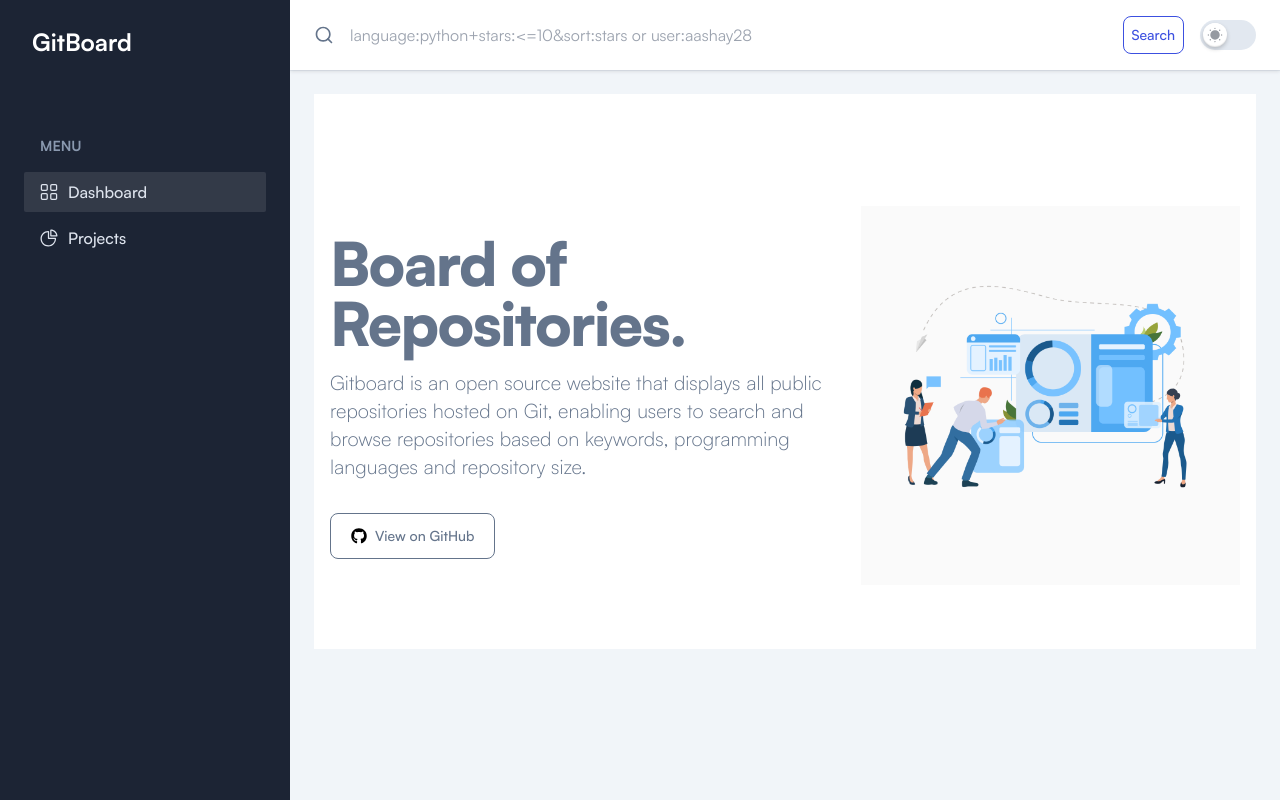
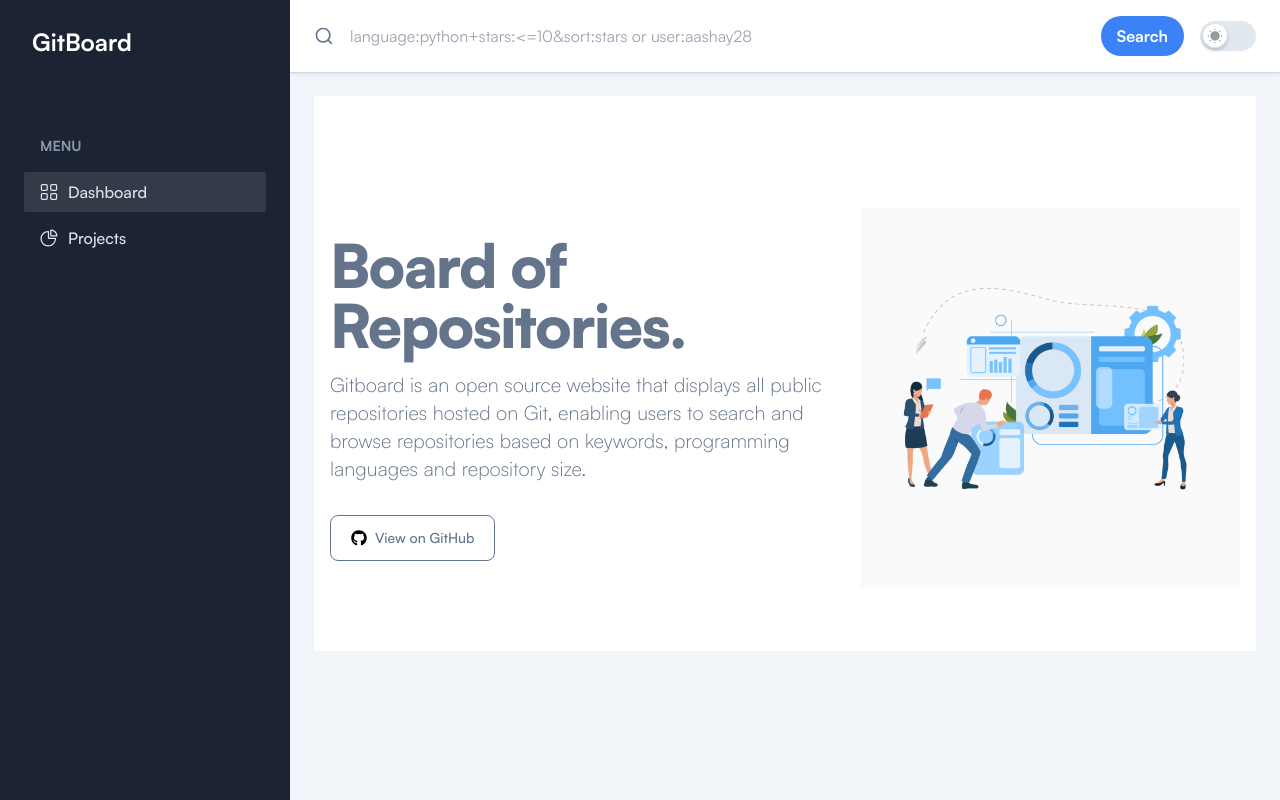
Before and after one commit to aashay28/GitBoard, a React (Vite) app: page / in a window 1280 px wide. Built offline with nearby package versions, Linux system fonts and the light colour scheme.

Commit message:
Search button has been embellished

```diff
--- a/src/components/Header.jsx
+++ b/src/components/Header.jsx
@@ -176,7 +176,7 @@
             <div className='hidden md:block lg:block'>
               <button
                 type='button'
-                className='border border-primary  text-center font-medium text-primary focus:ring-1 focus:ring-blue-400 rounded-lg text-sm p-2 '
+                className='bg-blue-500 hover:bg-blue-700 text-white font-bold py-2 px-4 rounded-full'
                 onClick={getRepoDetails}
               >
                 Search
```
Also changed, not shown: 1 other file (tests, documents, lock files or other folders).
